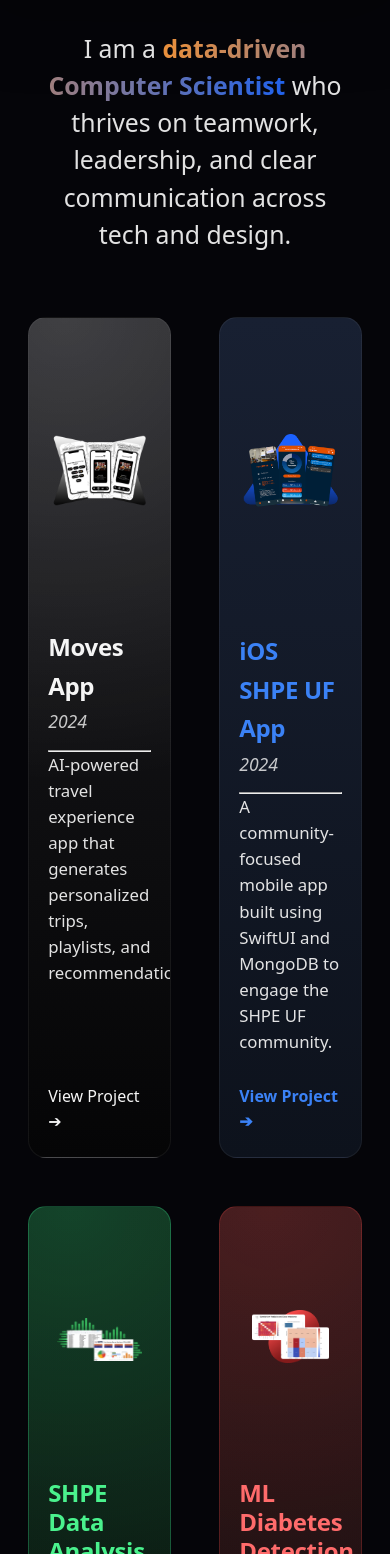
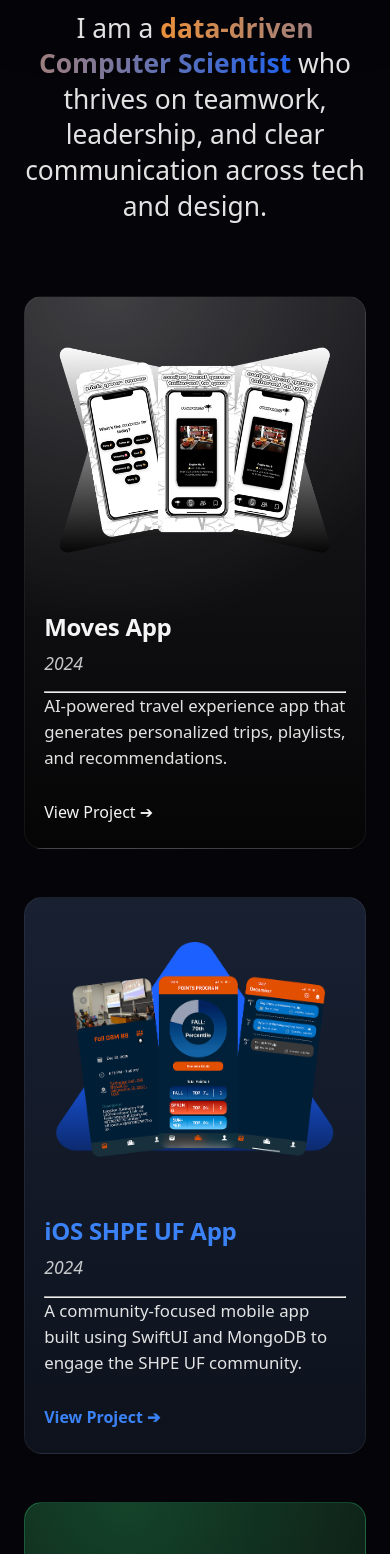
Before and after one commit to jlopezmarti20/jesuslopez-portfolio-website, a React (Vite) app: page / in a window 390 px wide. Shown: the part 446-2000 px from the top of the page. Built offline with nearby package versions, Linux system fonts and the light colour scheme.

Commit message:
Tweak mobile experience and hero text

```diff
--- a/src/styles/global.css
+++ b/src/styles/global.css
@@ -1,4 +1,4 @@
-/* ===== Global Reset / Base ===== */
+/* ========= Global Reset / Base ========= */
 *,
 *::before,
 *::after {
@@ -12,7 +12,7 @@
 }
 
 .section {
-  scroll-margin-top: 80px; /* keeps anchor links from hiding under navbar */
+  scroll-margin-top: 80px; /* offset for sticky navbar */
 }
 
 html,
@@ -45,18 +45,12 @@
   font-weight: 600;
 }
 
-/* Layout */
+/* Main layout */
 main {
   padding-top: 4rem; /* space for navbar */
 }
 
-.container {
-  max-width: 1200px;
-  margin: 0 auto;
-  padding: 0 1.75rem;
-}
-
-/* ===== Navbar ===== */
+/* ========= Navbar ========= */
 .navbar {
   position: sticky;
   top: 0;
@@ -94,7 +88,8 @@
   opacity: 1;
 }
 
-/* ===== Hero Section ===== */
+/* ========= Hero Section ========= */
+
 .hero-section {
   padding: 6rem 0 4rem;
 }
@@ -116,7 +111,7 @@
   margin-bottom: 1.5rem;
 }
 
-/* Hero waveform */
+/* waveform image */
 .hero-img-wrapper {
   width: 98vw;
   margin: 2rem 0;
@@ -130,7 +125,7 @@
   filter: drop-shadow(0 18px 40px rgba(0, 0, 0, 0.9));
 }
 
-/* Hero subtitle */
+/* headline under waveform */
 .hero-sub {
   max-width: 860px;
   margin: 1.9rem auto 0;
@@ -140,7 +135,6 @@
   opacity: 0.92;
 }
 
-/* Gradient text */
 .gradient-text {
   background: linear-gradient(90deg, #ff9c3f, #246bff);
   background-clip: text;
@@ -150,503 +144,8 @@
   font-weight: 600;
 }
 
-/* ===== Generic Card ===== */
-.card {
-  background: #181923;
-  border-radius: 22px;
-  padding: 1.9rem 2.1rem;
-  box-shadow: 0 26px 60px rgba(0, 0, 0, 0.85);
-  border: 1px solid rgba(255, 255, 255, 0.04);
-  transition: transform 0.18s ease-out, box-shadow 0.18s ease-out,
-    border-color 0.18s ease-out;
-}
+/* ========= Contact Section ========= */
 
-.card:hover {
-  transform: translateY(-3px);
-  box-shadow: 0 32px 70px rgba(0, 0, 0, 0.95);
-  border-color: rgba(255, 255, 255, 0.09);
-}
-
-/* ===== Experience & Leadership (old cards) ===== */
-.experience-grid {
-  display: flex;
-  flex-direction: column;
-  gap: 1.9rem;
-}
-
-.experience-card {
-  display: flex;
-  flex-direction: column;
-  gap: 0.9rem;
-}
-
-.card-header {
-  display: flex;
-  flex-direction: column;
-  gap: 0.25rem;
-  margin-bottom: 0.25rem;
-}
-
-.card-title {
-  font-size: 1rem;
-  font-weight: 600;
-}
-
-.card-dates {
-  font-size: 0.85rem;
-  opacity: 0.7;
-}
-
-.card-list {
-  margin-left: 1.2rem;
-  display: flex;
-  flex-direction: column;
-  gap: 0.35rem;
-  font-size: 0.95rem;
-  opacity: 0.96;
-}
-
-.card-tech {
-  margin-top: 0.6rem;
-  font-size: 0.85rem;
-  opacity: 0.8;
-}
-
-/* ===== Project Cards / Grid ===== */
-.projects-grid {
-  display: grid;
-  grid-template-columns: repeat(2, 1fr);
-  gap: 3rem;
-  max-width: 1400px;
-  margin: 0 auto;
-}
-
-.project-card {
-  display: flex;
-  flex-direction: column;
-  background: #18181f;
-  border-radius: 22px;
-  padding: 2.4rem 2.6rem;
-  width: 100%;
-  height: 540px;
-  box-sizing: border-box;
-  overflow: hidden;
-  opacity: 0;
-  transform: translateY(32px);
-  transition:
-    opacity 0.6s ease-out,
-    transform 0.6s ease-out,
-    box-shadow 0.25s ease,
-    border-color 0.25s ease;
-}
-
-.project-card.visible {
-  opacity: 1;
-  transform: translateY(0);
-}
-
-.project-card:hover {
-  transform: translateY(-6px);
-}
-
-.project-card h3 {
-  font-size: 1.9rem;
-  font-weight: 700;
-  letter-spacing: -0.3px;
-  margin-bottom: 0.15rem;
-}
-
-.project-year {
-  font-size: 1.1rem;
-  opacity: 0.8;
-  margin-bottom: 0.9rem;
-}
-
-.project-card p {
-  font-size: 1.05rem;
-  line-height: 1.55;
-  opacity: 0.92;
-  max-width: 34rem;
-  margin-bottom: 1.8rem;
-}
-
-.project-card-content {
-  flex: 1;
-  display: flex;
-  flex-direction: column;
-}
-
-.project-card .links,
-.card-actions {
-  margin-top: auto;
-}
-
-/* Project visual */
-.project-visual {
-  position: relative;
-  width: 100%;
-  height: 260px;
-  margin-bottom: 1.6rem;
-}
-
-.project-image {
-  width: 100%;
-  height: 100%;
-  object-fit: contain;
-}
-
-.moves-visual {
-  position: relative;
-  overflow: visible;
-}
-
-/* ===== Special Project Cards (Moves, iOS, SHPE, ML) ===== */
-.project-card--moves {
-  background:
-    radial-gradient(circle at 25% 0%, rgba(255, 255, 255, 0.16) 0%, transparent 55%),
-    linear-gradient(180deg, #1b1b1f 0%, #050506 100%);
-  border: 1px solid rgba(255, 255, 255, 0.06);
-}
-
-.project-card--moves .project-visual {
-  position: relative;
-  overflow: visible;
-  height: 260px;
-  margin-bottom: 2rem;
-}
-
-.project-card--moves .project-image {
-  width: 92%;
-  max-width: 460px;
-  position: absolute;
-  left: 50%;
-  top: 50%;
-  transform: translate(-50%, -50%);
-  object-fit: contain;
-}
-
-.project-card--moves .project-card-content {
-  margin-top: -0.25rem;
-}
-
-/* iOS SHPE card */
-.project-card--iosshpe {
-  background: linear-gradient(180deg, #182032 0%, #0d121c 100%);
-  border: 1px solid rgba(255, 255, 255, 0.06);
-}
-
-.ios-visual {
-  position: relative;
-  overflow: visible;
-  height: 260px;
-  margin-bottom: 2rem;
-}
-
-.ios-visual img {
-  width: 92%;
-  max-width: 460px;
-  position: absolute;
-  left: 50%;
-  top: 50%;
-  transform: translate(-50%, -50%);
-  object-fit: contain;
-}
-
-:root {
-  --ios-blue: #3b82f6;
-}
-
-.project-card--iosshpe h3 {
-  color: var(--ios-blue);
-}
-
-.project-card--iosshpe .links a {
-  color: var(--ios-blue);
-  font-weight: 600;
-  transition: color 0.25s ease;
-}
-
-.project-card--iosshpe .links a:hover {
-  color: #60a5fa;
-}
-
-.project-card--iosshpe .links a .home-arrow {
-  color: inherit;
-}
-
-/* SHPE Data Analysis card */
-.project-card--shpedata {
-  background:
-    radial-gradient(circle at 30% 0%, rgba(44, 255, 140, 0.2) 0%, transparent 60%),
-    linear-gradient(180deg, #0e1511 0%, #050706 100%);
-  border: 1px solid rgba(60, 255, 160, 0.25);
-}
-
-.project-card--shpedata h3,
-.project-card--shpedata .links a {
-  color: #4af28d;
-}
-
-.project-card--shpedata .project-visual {
-  height: 230px;
-  display: flex;
-  justify-content: center;
-  align-items: flex-start;
-  padding-top: 10px;
-}
-
-.project-card--shpedata .project-image {
-  width: 82%;
-  max-width: 440px;
-  transform: translateY(-10px);
-}
-
-/* ML Diabetes card */
-.project-card--ml {
-  background:
-    radial-gradient(circle at 35% 0%, rgba(255, 70, 70, 0.22) 0%, transparent 60%),
-    linear-gradient(180deg, #181315 0%, #090607 100%);
-  border: 1px solid rgba(255, 70, 70, 0.22);
-}
-
-.project-card--ml h3,
-.project-card--ml .links a {
-  color: #ff6b6b;
-}
-
-.project-card--ml .project-visual {
-  height: 230px;
-  display: flex;
-  justify-content: center;
-  align-items: flex-start;
-  padding-top: 8px;
-}
-
-.project-card--ml .project-image {
-  width: 75%;
-  max-width: 420px;
-  transform: translateY(-12px);
-}
-
-/* Align SHPE + ML titles */
-.project-card--shpedata h3,
-.project-card--ml h3 {
-  font-size: 1.75rem;
-  line-height: 1.2;
-  max-width: 22rem;
-  min-height: 2.4rem;
-}
-
-.project-card--shpedata .project-card-content,
-.project-card--ml .project-card-content {
-  margin-top: -6px;
-}
-
-/* ===== Buttons (generic) ===== */
-.button {
-  display: inline-block;
-  padding: 0.55rem 1.35rem;
-  border-radius: 999px;
-  font-size: 0.9rem;
-  text-decoration: none;
-  border: none;
-}
-
-.button-primary {
-  background: #ff9c3f;
-  color: #050509;
-  font-weight: 600;
-  box-shadow: 0 12px 25px rgba(255, 156, 63, 0.45);
-}
-
-.button-primary:hover {
-  filter: brightness(1.05);
-}
-
-/* ===== Section Titles (default) ===== */
-.section-title {
-  margin-bottom: 2.8rem;
-}
-
-.section-title h2 {
-  font-size: 1.8rem;
-  margin-bottom: 0.5rem;
-}
-
-.section-underline {
-  width: 56px;
-  height: 3px;
-  border-radius: 999px;
-  margin-top: 0.5rem;
-  background: linear-gradient(90deg, #ff9c3f, #246bff);
-}
-
-/* ===== Experience Section (new card layout) ===== */
-.experience-list-card {
-  background: #1c1c23;
-  padding: 1.6rem 2.2rem;
-  border-radius: 20px;
-  box-shadow: 0 26px 60px rgba(0, 0, 0, 0.6);
-  border: 1px solid rgba(255, 255, 255, 0.05);
-}
-
-#experience .experience-heading {
-  font-size: 2.4rem;
-  font-weight: 700;
-  margin-bottom: 0.6rem;
-}
-
-#experience .section-underline {
-  display: none !important;
-}
-
-.experience-card-header {
-  margin-bottom: 0.4rem;
-}
-
-.experience-row {
-  display: flex;
-  align-items: center;
-  justify-content: space-between;
-  padding: 0.9rem 0;
-  border-bottom: 1px solid rgba(255, 255, 255, 0.06);
-}
-
-.experience-row:last-child {
-  border-bottom: none;
-}
-
-.experience-left {
-  display: flex;
-  align-items: center;
-  gap: 1.25rem;
-}
-
-.experience-logo {
-  width: 72px;
-  height: 72px;
-  border-radius: 16px;
-  object-fit: cover;
-}
-
-.experience-role {
-  font-size: 1.55rem;
-  font-weight: 700;
-}
-
-.experience-company {
-  font-size: 1.25rem;
-  opacity: 0.9;
-}
-
-.experience-dates {
-  font-size: 1.35rem;
-  opacity: 0.85;
-  white-space: nowrap;
-  font-style: italic;
-}
-
-/* ===== Project Detail Page ===== */
-.project-detail-header h1 {
-  font-size: 2rem;
-  margin-bottom: 0.5rem;
-}
-
-.project-detail-tech {
-  font-size: 0.95rem;
-  opacity: 0.85;
-}
-
-.back-link {
-  display: inline-block;
-  margin-bottom: 1.5rem;
-  font-size: 0.9rem;
-  opacity: 0.85;
-}
-
-.back-link:hover {
-  opacity: 1;
-  text-decoration: underline;
-}
-
-.project-detail-content {
-  display: flex;
-  flex-direction: column;
-  gap: 2rem;
-  margin-top: 2rem;
-}
-
-.project-detail-section h2 {
-  font-size: 1.2rem;
-  margin-bottom: 0.5rem;
-}
-
-.project-detail-section p,
-.project-detail-section ul {
-  font-size: 0.98rem;
-  opacity: 0.9;
-}
-
-.project-detail-section ul {
-  margin-left: 1.2rem;
-  display: flex;
-  flex-direction: column;
-  gap: 0.45rem;
-}
-
-/* ===== About Me Section ===== */
-.about-card {
-  background: #1b1b23;
-  padding: 1.8rem 2.2rem;
-  border-radius: 20px;
-  border: 1px solid rgba(255, 255, 255, 0.05);
-  max-width: 1150px;
-  margin: 0 auto;
-}
-
-.about-heading {
-  font-size: 3rem;
-  font-weight: 700;
-  margin-bottom: 0.6rem;
-}
-
-.about-card p {
-  font-size: 1.1rem;
-  line-height: 1.7;
-  opacity: 0.92;
-  margin-bottom: 1.4rem;
-}
-
-.about-links {
-  display: flex;
-  gap: 1.2rem;
-  margin-top: 1.4rem;
-}
-
-.about-links a {
-  padding: 0.9rem 2rem;
-  border-radius: 10px;
-  background: #26262f;
-  font-size: 1rem;
-  opacity: 0.95;
-  transition: 0.2s ease;
-}
-
-.about-links a:hover {
-  opacity: 1;
-  background: #2f2f38;
-}
-
-.about-highlight {
-  background: linear-gradient(90deg, #ff9c3f, #0b59ff);
-  -webkit-background-clip: text;
-  -webkit-text-fill-color: transparent;
-  background-clip: text;
-  color: transparent;
-  font-weight: 600;
-}
-
-/* ===== Contact Section (if used) ===== */
 .contact-text {
   margin-bottom: 0.75rem;
   opacity: 0.9;
@@ -674,13 +173,13 @@
   opacity: 1;
 }
 
-/* ===== Section Title helper ===== */
+/* ========= Section Title & Footer ========= */
+
 .section h2 {
   font-size: 1.6rem;
   margin-bottom: 2rem;
 }
 
-/* ===== Footer ===== */
 footer {
   border-top: 1px solid rgba(255, 255, 255, 0.06);
   padding: 2rem 0;
@@ -690,9 +189,7 @@
   text-align: center;
 }
 
-/* ========================================================= */
-/* ===== MOBILE TWEAKS (≤ 768px) =========================== */
-/* ========================================================= */
+/* ========= Mobile Tweaks (≤ 768px) ========= */
 @media (max-width: 768px) {
   /* Navbar */
   .navbar {
@@ -700,7 +197,7 @@
   }
 
   .nav-content h2 {
-    font-size: 1.05rem;
+    font-size: 1.1rem;
   }
 
   .nav-content ul {
@@ -710,21 +207,18 @@
 
   /* Hero */
   .hero-section {
-    padding: 4.5rem 0 2.5rem;
+    padding: 4.5rem 0 3rem;
   }
 
   .hero-title {
     font-size: 2.1rem;
+    line-height: 1.2;
   }
 
   .hero-sub {
-    font-size: 1.55rem;
-    line-height: 1.5;
-    padding: 0 0.8rem;
-  }
-
-  .hero-img-wrapper {
-    width: 110vw;
+    font-size: 1.65rem;
+    line-height: 1.35;
+    margin-top: 1.4rem;
   }
 
   /* Cards (experience / projects / about) */
@@ -744,25 +238,7 @@
     font-size: 1.5rem;
   }
 
-  /* Experience rows – mobile alignment */
-  .experience-row {
-    align-items: flex-start !important;
-    gap: 1rem;
-  }
-
-  .experience-logo {
-    width: 48px;
-    height: 48px;
-    object-fit: contain;
-    flex-shrink: 0;
-  }
-
-  .experience-role {
-    font-size: 1.15rem;
-    line-height: 1.2;
-  }
-
-  /* Experience + About headings */
+  /* Experience heading + About heading */
   #experience .experience-heading,
   .about-heading {
     font-size: 2rem;
@@ -779,4 +255,25 @@
     padding: 0.7rem 1.4rem;
     font-size: 0.9rem;
   }
+
+  /* Experience rows on mobile */
+  .experience-row {
+    display: flex;
+    align-items: center; /* vertically center logo + text */
+    gap: 1rem;
+  }
+
+  .experience-role {
+    font-size: 1.15rem;
+  }
+
+  .experience-company {
+    font-size: 0.95rem;
+  }
+
+  .experience-logo {
+    width: 55px;
+    height: 55px;
+    object-fit: contain;
+  }
 }
```
